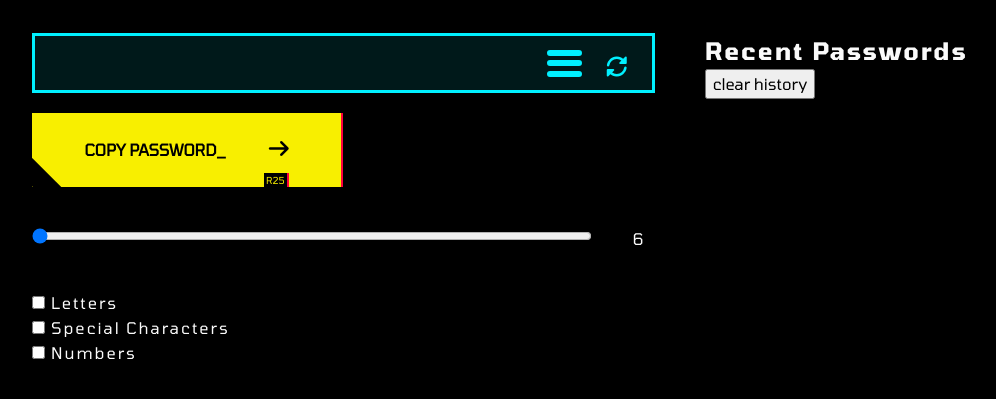
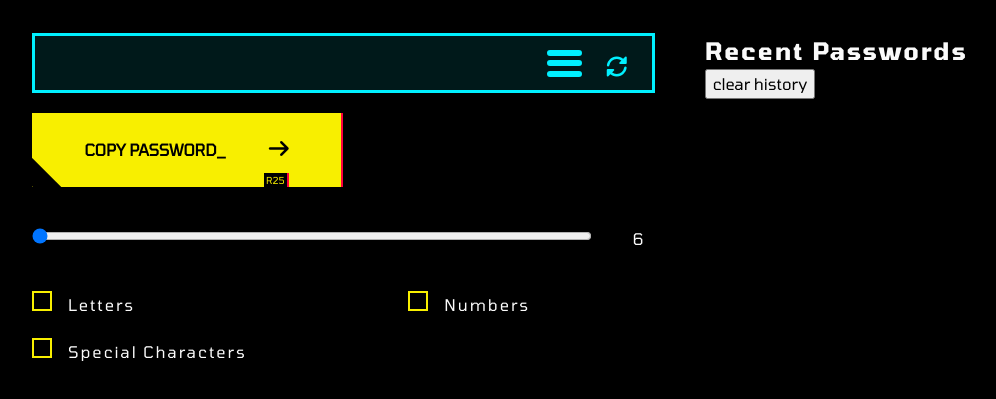
Before and after one commit to NtajiBenbor/Password-generator, a plain HTML site: page index.html in a window 1280 px wide. Shown: the part 115-514 px from the top of the page, without its empty margins (116-1112 px from the left). Drawn offline with nearby package versions, Linux system fonts and the light colour scheme; files that its build step writes are made by us from their sources.

Commit message:
create a custom checkboxes for the character selector section of the form

```diff
--- a/app/scss/base/_resets.scss
+++ b/app/scss/base/_resets.scss
@@ -48,3 +48,7 @@
   #root, #__next {
     isolation: isolate;
   }
+
+ label{
+    @include u.cursor-pointer;
+  }
--- a/app/scss/components/_buttons.scss
+++ b/app/scss/components/_buttons.scss
@@ -5,6 +5,10 @@
 %border{
     border: transparent;
     border-right: 2px solid u.$alert-color;
+}
+
+.btn{
+    @include u.cursor-pointer;
 }
 
 .copy-btn{
@@ -16,7 +20,6 @@
     @extend %border;
     width: 50%;
     position: relative;
-    cursor: pointer;
     z-index: 4;
     outline: none;
 
--- a/app/scss/components/_checkboxes.scss
+++ b/app/scss/components/_checkboxes.scss
@@ -1,6 +1,33 @@
 @use '../util/' as u;
 
 
-.char-selector-wrapper{
+.checkbox-wrapper{
+  width: 80%;
+  @include u.acivate-flexbox;
+  justify-content: space-between;
+
+  &__checkbox{
+    display:none;
+  }
+
+  &__custom-checkbox{
+    width: u.rem(20);
+    height: u.rem(20);
+    // padding: u.rem(5);
+    display: inline-block;
+    margin-right: u.rem(10);
+    background-color: transparent;
+    border: 2px solid u.$primary-color;
+
+  }
+
+  &__checkbox:checked + &__custom-checkbox{
+    background-color: u.$primary-color;
+  }
+
 
 }
+
+.checkbox-wrapper__group  > .mb{
+    @include u.margin-bottom(mb-2);
+  }
--- a/app/scss/util/_mixins.scss
+++ b/app/scss/util/_mixins.scss
@@ -55,6 +55,12 @@ $bottom-sizes:(
     margin-bottom:  map-get($bottom-sizes, $size);
 };
 
-@mixin cusor-pointer{
+// changing pointer to cursor
+@mixin cursor-pointer{
     cursor: pointer;
 }
+
+// activate flexbox
+@mixin acivate-flexbox{
+    display: flex;
+}
--- a/index.html
+++ b/index.html
@@ -48,7 +48,7 @@
             <!-- password length -->
               <div class="center form__center">
                 <div class="mb">
-                  <button class="copy-btn" type="button">copy Password_
+                  <button class="copy-btn btn" type="button">copy Password_
                     <span class="copy-btn__arrow"><i class="fa-solid fa-arrow-right"></i></span>
                     <div class="copy-btn__garet"></div>
                     <div class="copy-btn__subscript">R25</div>
@@ -67,15 +67,26 @@
               </div>
 
             <!-- password charater type -->
-            <aside class="char-selector-wrapper">
-              <input type="checkbox" name="letters" id="letters" class="charset" />
-              <label for="letters">Letters</label>
-              <br/>
-              <input type="checkbox" name="specialchar" id="special-char" class="charset" />
-              <label for="special-char">Special Characters</label>
-              <br/>
-              <input type="checkbox" name="number" id="number" class="charset" />
-              <label for="number">Numbers</label>
+            <aside class="checkbox-wrapper">
+              <div class="checkbox-wrapper__group">
+                <div class="mb">
+                  <input type="checkbox" name="letters" id="letters" class="checkbox-wrapper__checkbox" />
+                  <span class="checkbox-wrapper__custom-checkbox"></span>
+                  <label for="letters">Letters</label>
+                </div>
+
+                <div>
+                  <input type="checkbox" name="specialchar" id="special-char" class="checkbox-wrapper__checkbox" />
+                  <span class="checkbox-wrapper__custom-checkbox"></span>
+                  <label for="special-char">Special Characters</label>
+                </div>
+              </div>
+
+              <div>
+                <input type="checkbox" name="number" id="number" class="checkbox-wrapper__checkbox" />
+                <span class="checkbox-wrapper__custom-checkbox"></span>
+                <label for="number">Numbers</label>
+              </div>
             </aside>
         </form>
       </article>
@@ -86,7 +97,7 @@
         <aside class="recent-password-container">
           <!-- password list-->
           <ul class="password-list"></ul>
-          <button class="clear-btn" type="button">clear history</button>
+          <button class=" btn clear-btn" type="button">clear history</button>
         </aside>
       </article>
     </main>
```
